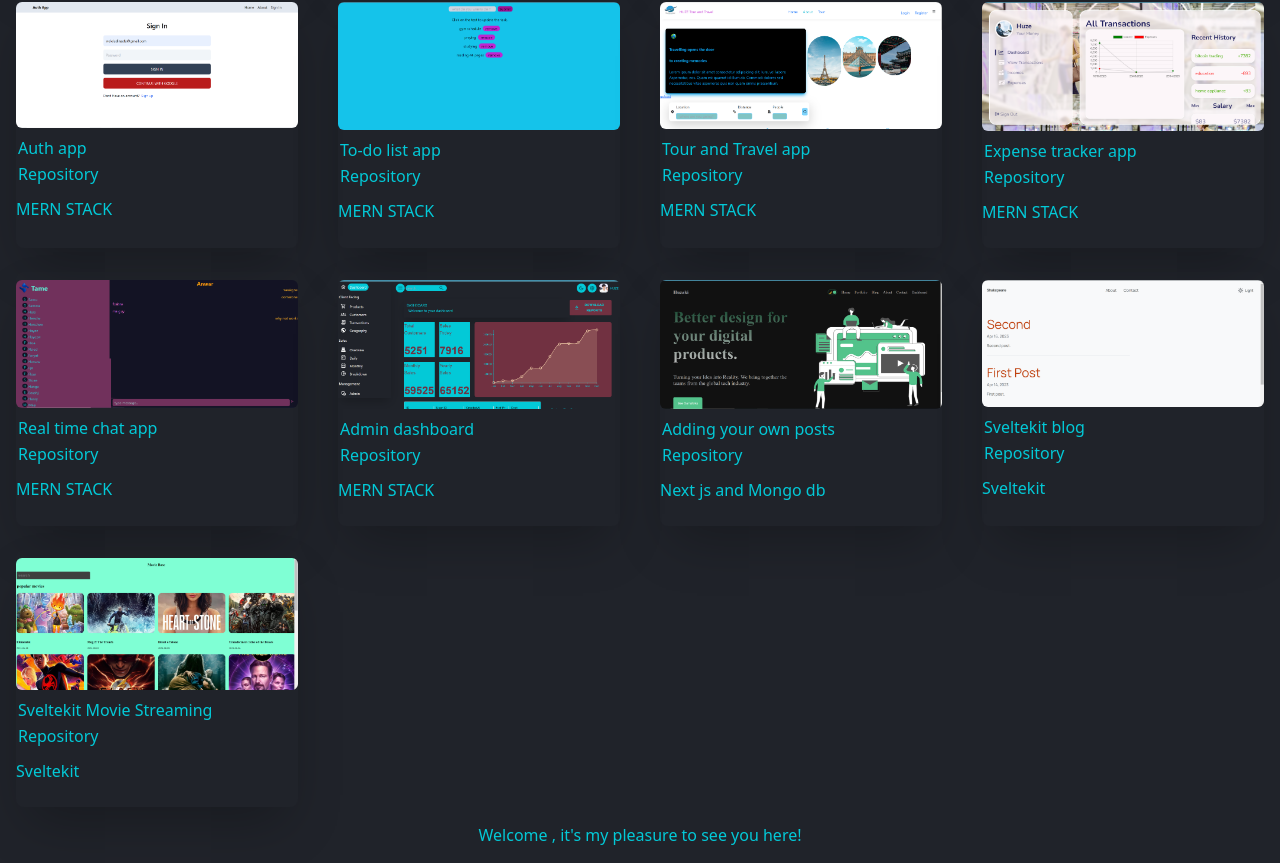
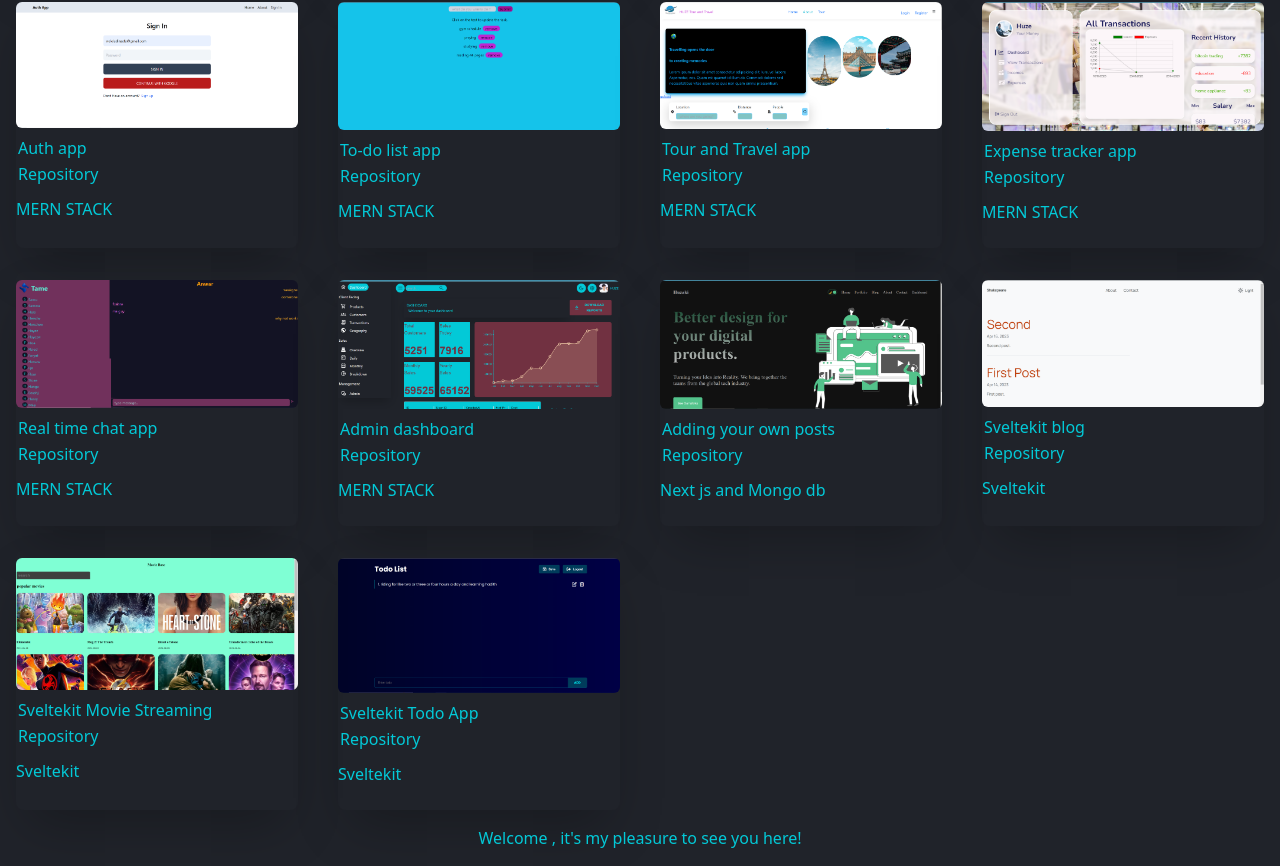
Before and after one commit to huuzey/huze-portfolio, a React (Create React App) app: page / in a window 1280 px wide. Shown: the part 1901-2767 px from the top of the page. Built offline with nearby package versions, Linux system fonts and the light colour scheme.

Commit message:
sveltetodo

```diff
--- a/src/assets/datafiles.js
+++ b/src/assets/datafiles.js
@@ -15,6 +15,7 @@ import thread from "./thread.png";
 import auth from "./auth.png";
 import blog from "./sveblog.png";
 import svemovie from "./svemovie.png";
+import svetodo from "./svetodo.png";
 
 export const projects = [
   {
@@ -138,4 +139,11 @@ export const projects = [
     repo: "https://github.com/huuzey/sveltemovie",
     desc: "Sveltekit",
   },
+  {
+    img: svetodo,
+    url: "https://svelte-todo-5p3chjdke-huuzey.vercel.app/",
+    title: "Sveltekit Todo App",
+    repo: "https://github.com/huuzey/svelte-todo",
+    desc: "Sveltekit",
+  },
 ];
```
Also changed, not shown: src/assets/svetodo.png (added).
